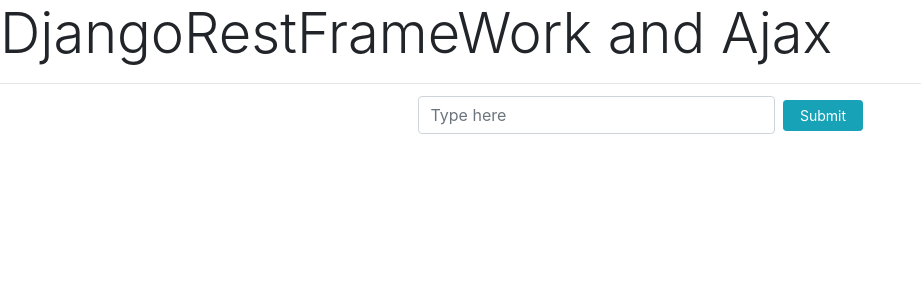
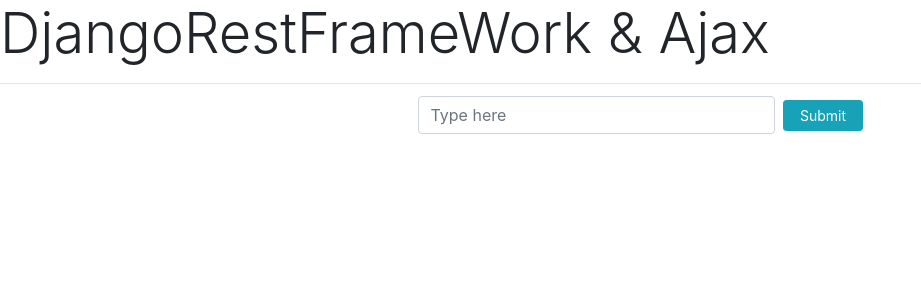
Before and after one commit to hasan-py/Django-Rest-Framework-Ajax, a Django app: page / in a window 1280 px wide. Shown: the top 300 px of the page, without its empty margins (0-921 px from the left). Run offline with Django 3.2, Linux system fonts and the light colour scheme; data comes from the database, SQL or seed files in the repository; some libraries are stand-ins or nearby versions.

Commit message:
4/25/2020

```diff
--- a/frontend/templates/list.html
+++ b/frontend/templates/list.html
@@ -14,7 +14,7 @@
 
 <body>
 
-	<h3 class="display-4">DjangoRestFrameWork and Ajax</h3>
+	<h3 class="display-4">DjangoRestFrameWork & Ajax</h3>
 	<hr>
 
 	<div class="container">
```
